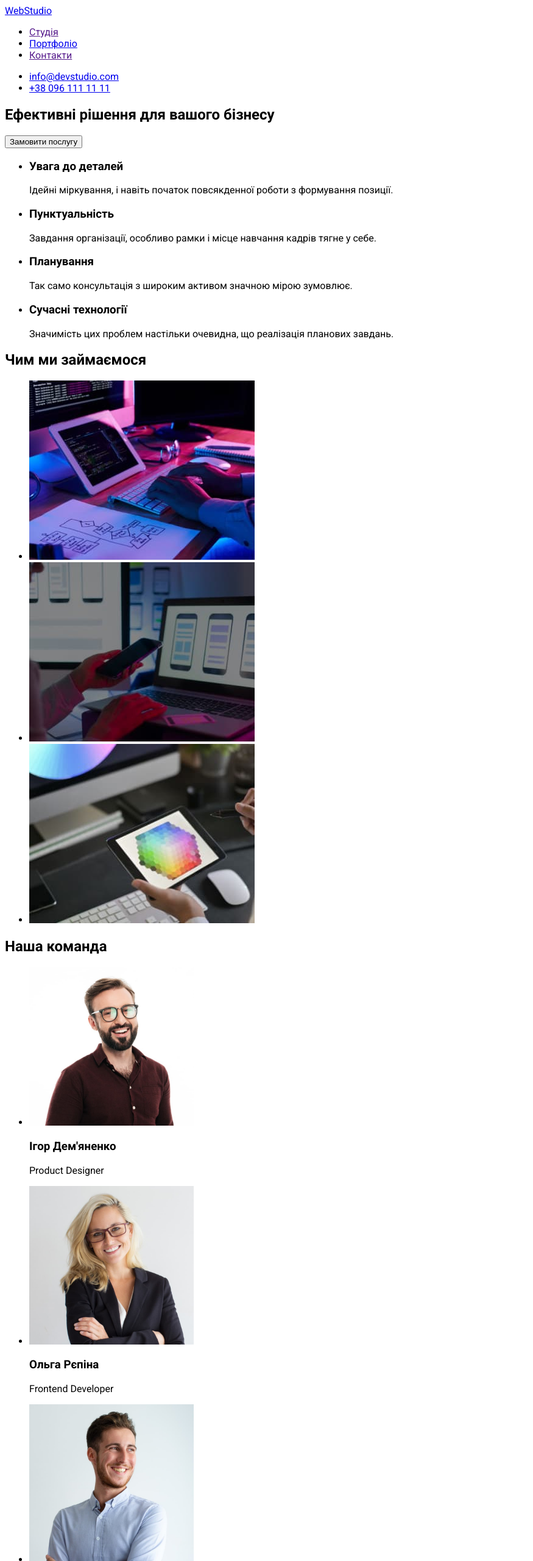
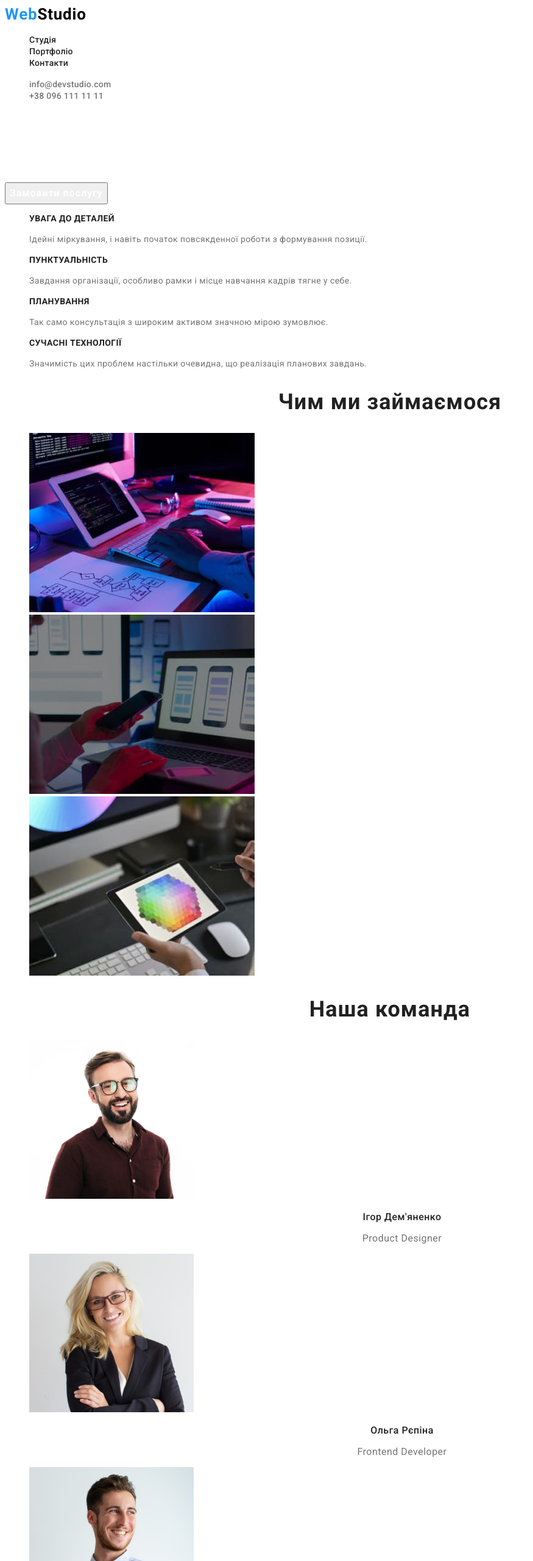
Before and after one commit to BohdanTkachyk/goit-markup-hw-02, a plain HTML site: page index.html in a window 1280 px wide. Shown: the top 2560 px of the page at 61% size, without its empty margins (0-875 px from the left). Drawn offline with Linux system fonts and the light colour scheme.

Commit message:
css розмітка index.html
scc розмічує головну сторінку

```diff
--- a/css/styles.css
+++ b/css/styles.css
@@ -1,3 +1,240 @@
 body {
   font-family: 'Roboto', sans-serif;
 }
+
+/* ----------------HEADER-------------------- */
+
+.logo {
+  text-decoration: none;
+  font-family: 'Raleway' sans-serif;
+  font-style: normal;
+  font-weight: 700;
+  font-size: 26px;
+  line-height: 31px;
+  letter-spacing: 0.03em;
+  color: #000000;
+}
+
+.logo-span {
+  color: #2196f3;
+}
+
+.header-list {
+}
+
+.list {
+  list-style: none;
+}
+
+.header-item {
+}
+
+.header-link {
+  font-weight: 500;
+  line-height: 1.14;
+  font-size: 14px;
+  color: #212121;
+  letter-spacing: 0.02em;
+}
+
+.header-link:hover,
+.header-link:focus {
+  color: #2196f3;
+}
+
+.link {
+  text-decoration: none;
+}
+
+.header-contacts {
+}
+
+.contacts-item {
+}
+
+
+.contacts-mail {
+  text-decoration: none;
+  font-style: normal;
+  font-weight: 500;
+  line-height: 1.14;
+  letter-spacing: 0.02em;
+  font-size: 14px;
+  color: #757575;
+}
+
+.contacts-mail:hover,
+.contacts-mail:focus {
+  color: #2196f3;
+}
+
+.contacts-tel {
+  text-decoration: none;
+  font-style: normal;
+  font-size: 14px;
+  line-height: 1.14;
+  letter-spacing: 0.02em;
+  color: #757575;
+  font-weight: 500;
+}
+
+.contacts-tel:hover,
+.contacts-tel:focus {
+  color: #2196f3;
+}
+
+/* ------------HERO------------------- */
+
+.hero {
+}
+
+.hero-title {
+  font-weight: 900;
+  line-height: 1.36;
+  text-align: center;
+  letter-spacing: 0.06em;
+  text-transform: uppercase;
+  color: #ffffff;
+  font-size: 44px;
+}
+
+.hero-btn {
+  font-family: inherit;
+  font-weight: 700;
+  font-size: 16px;
+  line-height: 1.88;
+  display: flex;
+  align-items: center;
+  text-align: center;
+  letter-spacing: 0.06em;
+  color: #ffffff;
+}
+
+/* ------SECTION 1---------- */
+
+.features {
+}
+
+.features-list {
+}
+
+.features-item {
+}
+
+.features-title {
+  font-weight: 700;
+  font-size: 14px;
+  line-height: 1.14;
+  letter-spacing: 0.03em;
+  text-transform: uppercase;
+  color: #212121;
+}
+
+.features-text {
+  font-weight: 400;
+  font-size: 14px;
+  line-height: 1.71;
+  letter-spacing: 0.03em;
+  color: #757575;
+}
+
+/* -------SECTION 2--------- */
+
+.works-title {
+  font-weight: 700;
+  font-size: 36px;
+  line-height: 42px;
+  text-align: center;
+  letter-spacing: 0.03em;
+  color: #212121;
+}
+
+.works-list {
+}
+
+.works-item {
+}
+
+/* ----------SECTION 3----------- */
+
+.team {
+}
+
+.team-title {
+  font-weight: 700;
+  font-size: 36px;
+  line-height: 1.17;
+  text-align: center;
+  letter-spacing: 0.03em;
+  color: #212121;
+}
+
+.team-list {
+}
+
+.team-item {
+}
+
+.team-people {
+  font-weight: 500;
+  font-size: 16px;
+  line-height: 1.19;
+  text-align: center;
+  letter-spacing: 0.03em;
+  color: #212121;
+}
+
+.team-text {
+  font-weight: 400;
+  font-size: 16px;
+  line-height: 1.19;
+  text-align: center;
+  letter-spacing: 0.03em;
+  color: #757575;
+}
+
+/* ---------FOOTER---------- */
+
+.footer {
+}
+
+.footer-logo {
+  text-decoration: none;
+  font-family: 'Raleway';
+  font-style: normal;
+  font-weight: 700;
+  font-size: 26px;
+  line-height: 1.19;
+  letter-spacing: 0.03em;
+  color: #ffffff;
+}
+
+.footer-address {
+}
+
+.address-list {
+}
+
+.address-item {
+}
+
+.footer-geo {
+  text-decoration: none;
+  font-style: normal;
+  font-weight: 400;
+  font-size: 14px;
+  line-height: 1.71;
+  letter-spacing: 0.03em;
+  color: #ffffff;
+}
+
+.footer-mail,
+.footer-tel {
+  text-decoration: none;
+  font-style: normal;
+  font-weight: 400;
+  font-size: 14px;
+  line-height: 1.71;
+  letter-spacing: 0.03em;
+  color: rgba(255, 255, 255, 0.6);
+}
--- a/index.html
+++ b/index.html
@@ -12,75 +12,74 @@
     <link rel="stylesheet" href="./css/styles.css">
 </head>
 <body>
-    <header>
+    <header class="header">
         <nav>
-            <a href="./index.html">
-                <span>Web</span>Studio
+            <a class="logo" href="./index.html">
+                <span class="logo-span">Web</span>Studio
             </a>
-            <ul>
-                <li><a href="">Студія</a></li>
-                <li><a href="./portfolio.html">Портфоліо</a></li>
-                <li><a href="">Контакти</a></li>
+            <ul class="header-list list">
+                <li class="header-item"><a class="header-link link" href="">Студія</a></li>
+                <li class="header-item"><a class="header-link link" href="./portfolio.html">Портфоліо</a></li>
+                <li class="header-item"><a class="header-link link" href="">Контакти</a></li>
             </ul>
         </nav>
-
-            <ul>
-                <li><a href="mailto:info@devstudio.com">info@devstudio.com</a></li>
-                <li><a href="tel:+380961111111">+38 096 111 11 11</a></li>
+            <ul class="header-contacts list">
+                <li class="contacts-item"><a class="contacts-mail" href="mailto:info@devstudio.com">info@devstudio.com</a></li>
+                <li class="contacts-item"><a class="contacts-tel" href="tel:+380961111111">+38 096 111 11 11</a></li>
             </ul>
     </header>
-    <main>
+    <mitem
         <!--section-hero-->
-        <section>
-            <h1>Ефективні рішення для вашого бізнесу</h1>
-            <button type="button">Замовити послугу</button>
+        <section class="hero">
+            <h1 class="hero-title">Ефективні рішення для вашого бізнесу</h1>
+            <button class="hero-btn" type="button">Замовити послугу</button>
         </section>
         <!--section-1-->
-        <section>
+        <section class="features">
             <h2 hidden>Особливості студії</h2>
-            <ul>
-                <li>
-                    <h3>Увага до деталей</h3>
-                    <p>Ідейні міркування, і навіть початок повсякденної роботи з формування позиції.</p>
+            <ul class="features-list list">
+                <li class="features-item">
+                    <h3 class="features-title">Увага до деталей</h3>
+                    <p class="features-text">Ідейні міркування, і навіть початок повсякденної роботи з формування позиції.</p>
                 </li>
-                <li>
-                    <h3>Пунктуальність</h3>
-                    <p>Завдання організації, особливо рамки і місце навчання кадрів тягне у себе.</p>
+                <li class="features-item">
+                    <h3 class="features-title">Пунктуальність</h3>
+                    <p class="features-text">Завдання організації, особливо рамки і місце навчання кадрів тягне у себе.</p>
                 </li>
-                <li>
-                    <h3>Планування</h3>
-                    <p>Так само консультація з широким активом значною мірою зумовлює.</p>
+                <li class="features-item">
+                    <h3 class="features-title">Планування</h3>
+                    <p class="features-text">Так само консультація з широким активом значною мірою зумовлює.</p>
                 </li>
-                <li>
-                    <h3>Сучасні технології</h3>
-                    <p>Значимість цих проблем настільки очевидна, що реалізація планових завдань.</p>
+                <li class="features-item">
+                    <h3 class="features-title">Сучасні технології</h3>
+                    <p class="features-text">Значимість цих проблем настільки очевидна, що реалізація планових завдань.</p>
                 </li>
             </ul>
         </section>
         <!--section-2-->
-        <section>
-            <h2>Чим ми займаємося</h2>
-            <ul>
-                <li>
+        <section class="works">
+            <h2 class="works-title">Чим ми займаємося</h2>
+            <ul class="works-list list">
+                <li class="works-item">
                     <img
                     src="./images/box_1.jpg"
-                    alt="верстка сайта"
+                    alt="верстка сайту"
                     width="370"
                     height="294"
                     >
                 </li>
-                <li>
+                <li class="works-item">
                     <img
                     src="./images/box_2.jpg"
-                    alt="веб дизайн сайта"
+                    alt="веб дизайн сайту"
                     width="370"
                     height="294"
                     >
                 </li>
-                <li>
+                <li class="works-item">
                     <img
                     src="./images/box_3.jpg"
-                    alt="цветовая палитра"
+                    alt="кольорова палітра"
                     width="370"
                     height="294"
                     >
@@ -88,57 +87,57 @@
             </ul>
         </section>
         <!--section-3-->
-        <section>
-            <h2>Наша команда</h2>
-            <ul>
-                <li>
+        <section class="team">
+            <h2 class="team-title">Наша команда</h2>
+            <ul class="team-list list">
+                <li class="team-item">
                     <img src="./images/team_1.jpg"
                     alt="Ігор Дем'яненко"
                     width="270"
                     height="260"
                     >
-                    <h3>Ігор Дем'яненко</h3>
-                    <p lang="en">Product Designer</p>
+                    <h3 class="team-people">Ігор Дем'яненко</h3>
+                    <p class="team-text" lang="en">Product Designer</p>
                 </li>
-                <li>
+                <li class="team-item">
                     <img src="./images/team_2.jpg"
                     alt="Ольга Рєпіна"
                     width="270"
                     height="260"
                     >
-                    <h3>Ольга Рєпіна</h3>
-                    <p lang="en">Frontend Developer</p>
+                    <h3 class="team-people">Ольга Рєпіна</h3>
+                    <p class="team-text" lang="en">Frontend Developer</p>
                 </li>
-                <li>
+                <li class="team-item">
                     <img src="./images/team_3.jpg"
                     alt="Микола Тарасов"
                     width="270"
                     height="260"
                     >
-                    <h3>Микола Тарасов</h3>
-                    <p lang="en">Marketing</p>
+                    <h3 class="team-people">Микола Тарасов</h3>
+                    <p class="team-text" lang="en">Marketing</p>
                 </li>
-                <li>
+                <li class="team-item">
                     <img src="./images/team_4.jpg"
                     alt="Михайло Єрмаков"
                     width="270"
                     height="260"
                     >
-                    <h3>Михайло Єрмаков</h3>
-                    <p lang="en">UI Designer</p>
+                    <h3 class="team-people">Михайло Єрмаков</h3>
+                    <p class="team-text" lang="en">UI Designer</p>
                 </li>
             </ul>
         </section>
     </main>
-    <footer>
-        <a href="./index.html">
-            <span>Web</span>Studio
+    <footer class="footer">
+        <a class="footer-logo" href="./index.html">
+            <span class="logo-span">Web</span>Studio
         </a>
-        <address>
-            <ul>
-                <li><a href="https://goo.gl/maps/ojrVNZB9v67EMsMR8">м. Київ, пр-т Лесі Українки, 26</a></li>
-                <li><a href="mailto:info@devstudio.com">info@devstudio.com</a></li>
-                <li><a href="tel:+380961111111">+38 096 111 11 11</a></li>
+        <address class="footer-address">
+            <ul class="address-list list">
+                <li class="address-item"><a class="footer-geo" href="https://goo.gl/maps/ojrVNZB9v67EMsMR8">м. Київ, пр-т Лесі Українки, 26</a></li>
+                <li class="address-item"><a class="footer-mail" href="mailto:info@devstudio.com">info@devstudio.com</a></li>
+                <li class="address-item"><a class="footer-tel" href="tel:+380961111111">+38 096 111 11 11</a></li>
             </ul>
         </address>
     </footer>
```
Also changed, not shown: 1 other file.
